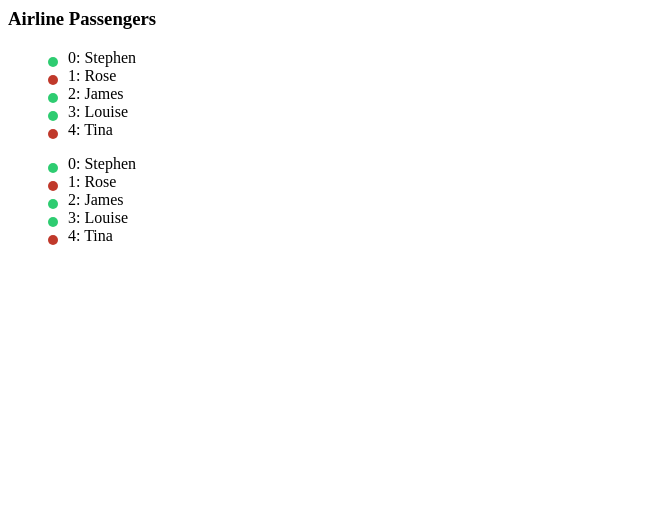
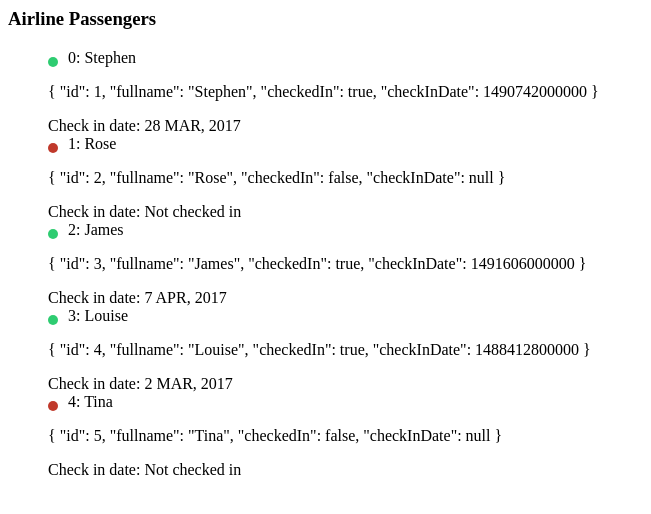
Before and after one commit to MANOJPATRA1991/Angular-Ultimate-Courses-Basics, an Angular app: page / in a window 1280 px wide. Shown: the top 514 px of the page, without its empty margins (0-651 px from the left). Built offline with nearby package versions, Linux system fonts and the light colour scheme.

Commit message:
Pipes for data transformation

```diff
--- a/src/app/app.component.html
+++ b/src/app/app.component.html
@@ -1,6 +1,5 @@
 <div class="app">
   <h3>Airline Passengers</h3>
-  <!-- WAY 1 -->
   <ul>
     <li *ngFor="let passenger of passengers; let i=index;">
       <span
@@ -8,19 +7,12 @@
         [style.backgroundColor]="(passenger.checkedIn ? '#2ecc71' : '#c0392b')"
       ></span>
       {{ i }}: {{ passenger.fullname }}
-    </li>
-  </ul>
-
-  <!-- WAY 2 -->
-  <ul>
-    <li *ngFor="let passenger of passengers; let i=index;">
-      <span
-        class="status"
-        [ngStyle]="{
-          backgroundColor: (passenger.checkedIn ? '#2ecc71' : '#c0392b')
-        }"
-      ></span>
-      {{ i }}: {{ passenger.fullname }}
+      <!-- Using pipes -->
+      <p>{{ passenger | json }}</p>
+      <div class="date">
+        <!-- Chaining of pipes -->
+        Check in date: {{ passenger.checkInDate ? (passenger.checkInDate | date: 'd MMM, y' | uppercase) : 'Not checked in' }}
+      </div>
     </li>
   </ul>
 </div>
--- a/src/app/app.component.ts
+++ b/src/app/app.component.ts
@@ -4,6 +4,7 @@ interface Passenger {
   id: number;
   fullname: string;
   checkedIn: boolean;
+  checkInDate: number | null;
 };
 
 @Component({
@@ -15,22 +16,27 @@ export class AppComponent {
   passengers: Passenger[] = [{
     id: 1,
     fullname: 'Stephen',
-    checkedIn: true
+    checkedIn: true,
+    checkInDate: 1490742000000
   }, {
     id: 2,
     fullname: 'Rose',
-    checkedIn: false
+    checkedIn: false,
+    checkInDate: null
   }, {
     id: 3,
     fullname: 'James',
-    checkedIn: true
+    checkedIn: true,
+    checkInDate: 1491606000000
   }, {
     id: 4,
     fullname: 'Louise',
-    checkedIn: true
+    checkedIn: true,
+    checkInDate: 1488412800000
   }, {
     id: 5,
     fullname: 'Tina',
-    checkedIn: false
+    checkedIn: false,
+    checkInDate: null
   }];
 }
```
